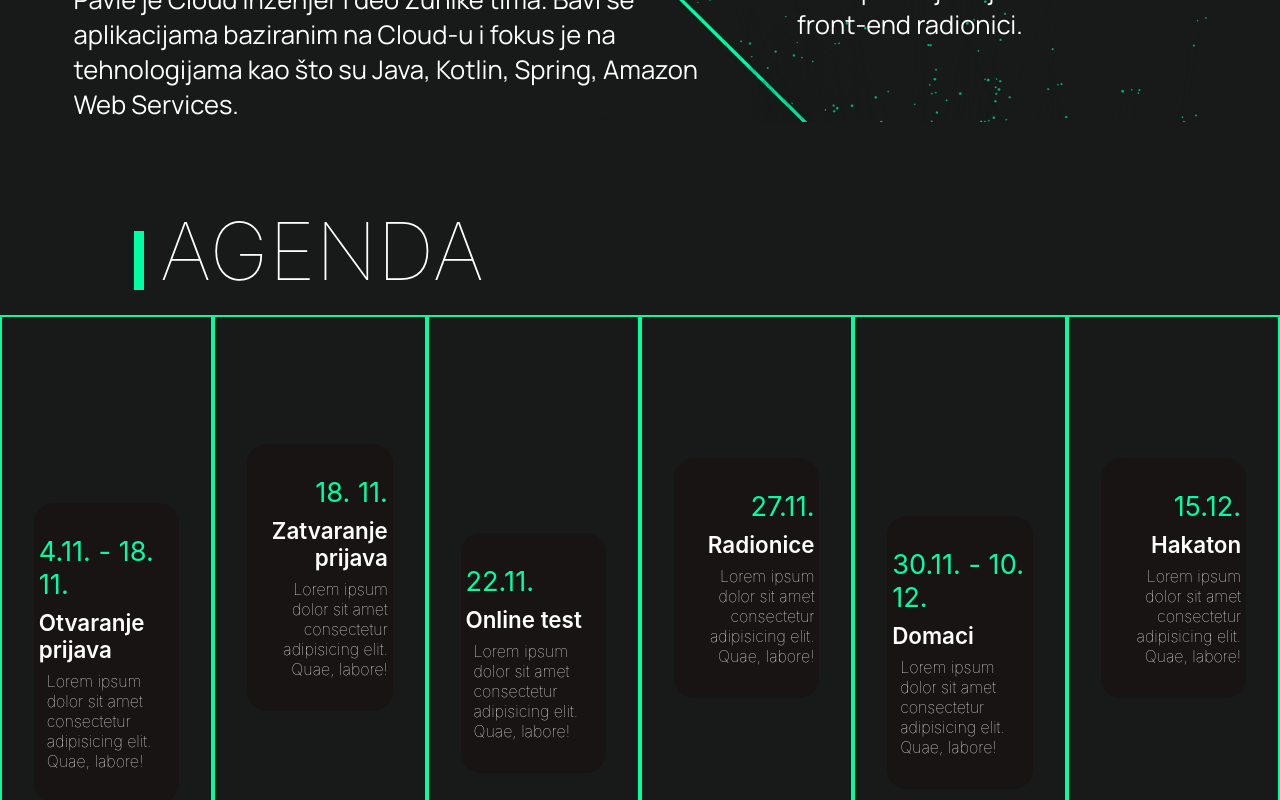
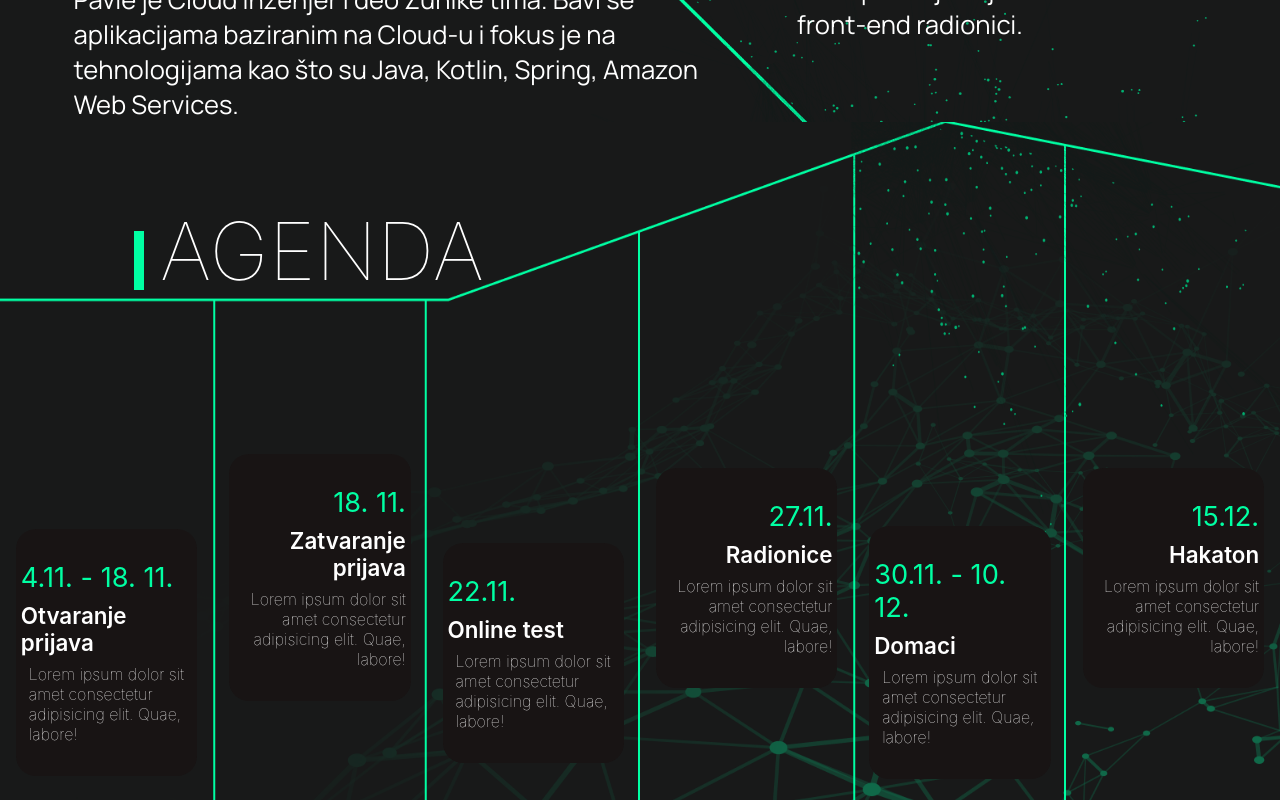
Before and after one commit to Nikola787/hzs-5.0, a React (Create React App) app: page /#/ in a window 1280 px wide. Shown: the part 7320-8120 px from the top of the page. Built offline with nearby package versions, Linux system fonts and the light colour scheme.

Commit message:
Agenda responsive

```diff
--- a/src/components/agenda/agenda.css
+++ b/src/components/agenda/agenda.css
@@ -4,6 +4,8 @@
     padding: 5rem 0;
     background-color: #181919;
     z-index: -1;
+    background-image: url("../../../assets/Agenda\ -\ pozadina.png");
+    background-size: 100% 100%;
 }
 
 .agenda .title {
@@ -37,7 +39,7 @@
 .sixth {
     border-radius: 20px;
     background-color: #181414;
-    padding: 2rem .3rem;
+    padding: 2rem 0rem;
 }
 
 .agenda-first,
@@ -51,8 +53,9 @@
     flex-direction: column;
     justify-content: center;
     align-items: center;
-    border: 2px solid #00FFA3;
-    padding: 2rem;
+    /* border: 2px solid #00FFA3; */
+    padding-left: 1rem !important;
+    padding-right: 1rem !important;
 }
 
 .ag-fi-date,
@@ -140,6 +143,11 @@
 
 /* extra mali mobilni */
 @media screen and (max-width: 340px) {
+
+    .agenda {
+        background-image: none;
+    }
+
     .agenda-content {
         display: flex;
         flex-direction: column;
@@ -196,9 +204,9 @@
     .agenda-fourth,
     .agenda-fifth,
     .agenda-sixth {
-        height: 30vh;
+        height: 14vh;
         border: 2px solid #00FFA3;
-        padding: .1rem;
+        padding: 0rem;
     }
 
     .ag-fi-date,
@@ -217,7 +225,7 @@
     .ag-fo-date p,
     .ag-fv-date p,
     .ag-sh-date p {
-        font-size: .9rem;
+        font-size: 1.3rem;
         color: #00FFA3;
         text-align: left;
     }
@@ -240,7 +248,7 @@
         color: #FFFFFF;
         text-align: left;
         font-weight: 600;
-        font-size: .7rem;
+        font-size: 1rem;
         margin-bottom: .3rem;
         margin-top: .3rem;
     }
@@ -272,10 +280,14 @@
         width: 100%;
         align-items: flex-end;
     }
+
 }
 
 /* Normalni mobilni */
 @media screen and (min-width: 340px) {
+    .agenda {
+        background-image: none;
+    }
 
     .agenda-content {
         display: flex;
@@ -334,7 +346,7 @@
     .agenda-fourth,
     .agenda-fifth,
     .agenda-sixth {
-        height: 30vh;
+        height: 14vh;
         border: 2px solid #00FFA3;
         padding: .1rem;
     }
@@ -357,7 +369,7 @@
     .ag-sh-date p {
         color: #00FFA3;
         text-align: left;
-        font-size: 1rem;
+        font-size: 1.3rem;
     }
 
     .ag-fi-title,
@@ -379,7 +391,7 @@
         text-align: left;
         font-weight: 600;
 
-        font-size: .8rem;
+        font-size: 1rem;
         margin-bottom: .3rem;
         margin-top: .3rem;
     }
@@ -415,6 +427,9 @@
 
 /* veliki telefoni i mali tableti */
 @media screen and (min-width: 425px) {
+    .agenda {
+        background-image: none;
+    }
 
 
     .agenda-content {
@@ -426,7 +441,7 @@
     .agenda .title {
         font-weight: 100;
         color: #FFFFFF;
-        font-size: 2.2rem;
+        font-size: 2.8rem;
         padding-left: 2.9rem;
         margin-bottom: 1rem;
     }
@@ -435,9 +450,9 @@
         content: "";
         width: 7px;
         background-color: #00FFA3;
-        height: 2rem;
+        height: 2.5rem;
         position: absolute;
-        top: 5.5rem;
+        top: 5.7rem;
         left: 2rem;
     }
 
@@ -473,7 +488,7 @@
     .agenda-fourth,
     .agenda-fifth,
     .agenda-sixth {
-        height: 30vh;
+        height: 14vh;
         border: 2px solid #00FFA3;
         padding: .1rem;
     }
@@ -531,7 +546,7 @@
         color: #FFFFFF;
         font-weight: 100;
         text-align: left;
-        font-size: .7rem;
+        font-size: .8rem;
         padding-left: .5rem;
     }
 
@@ -553,6 +568,11 @@
 
 /* Veliki tableti*/
 @media screen and (min-width:660px) {
+
+    .agenda {
+        background-image: none;
+    }
+
     .agenda-content {
         display: flex;
         flex-direction: column;
@@ -562,8 +582,8 @@
     .agenda .title {
         font-weight: 100;
         color: #FFFFFF;
-        font-size: 2.2rem;
-        padding-left: 2.9rem;
+        font-size: 4rem;
+        padding-left: 5rem;
         margin-bottom: 1rem;
     }
 
@@ -571,10 +591,10 @@
         content: "";
         width: 7px;
         background-color: #00FFA3;
-        height: 2rem;
+        height: 3rem;
         position: absolute;
-        top: 5.5rem;
-        left: 2rem;
+        top: 6.4rem;
+        left: 3.5rem;
     }
 
     .first,
@@ -609,7 +629,7 @@
     .agenda-fourth,
     .agenda-fifth,
     .agenda-sixth {
-        height: 30vh;
+        height: 20vh;
         border: 2px solid #00FFA3;
         padding: .1rem;
     }
@@ -632,7 +652,7 @@
     .ag-sh-date p {
         color: #00FFA3;
         text-align: left;
-        font-size: 3rem;
+        font-size: 2.2rem;
     }
 
     .ag-fi-title,
@@ -654,7 +674,7 @@
         text-align: left;
         font-weight: 600;
 
-        font-size: 2rem;
+        font-size: 1.8rem;
         margin-bottom: .3rem;
         margin-top: .3rem;
     }
@@ -695,6 +715,8 @@
         padding: 5rem 0;
         background-color: #181919;
         z-index: -1;
+        background-image: url("../../../assets/Agenda\ -\ pozadina.png");
+        background-size: 100% 100%;
     }
 
     .agenda .title {
@@ -743,7 +765,7 @@
         flex-direction: column;
         justify-content: center;
         align-items: center;
-        border: 2px solid #00FFA3;
+        border: none;
         padding: 2rem;
     }
 
```
Also changed, not shown: assets/Agenda - pozadina.png (added), assets/Agenda mobilni.png (added).
